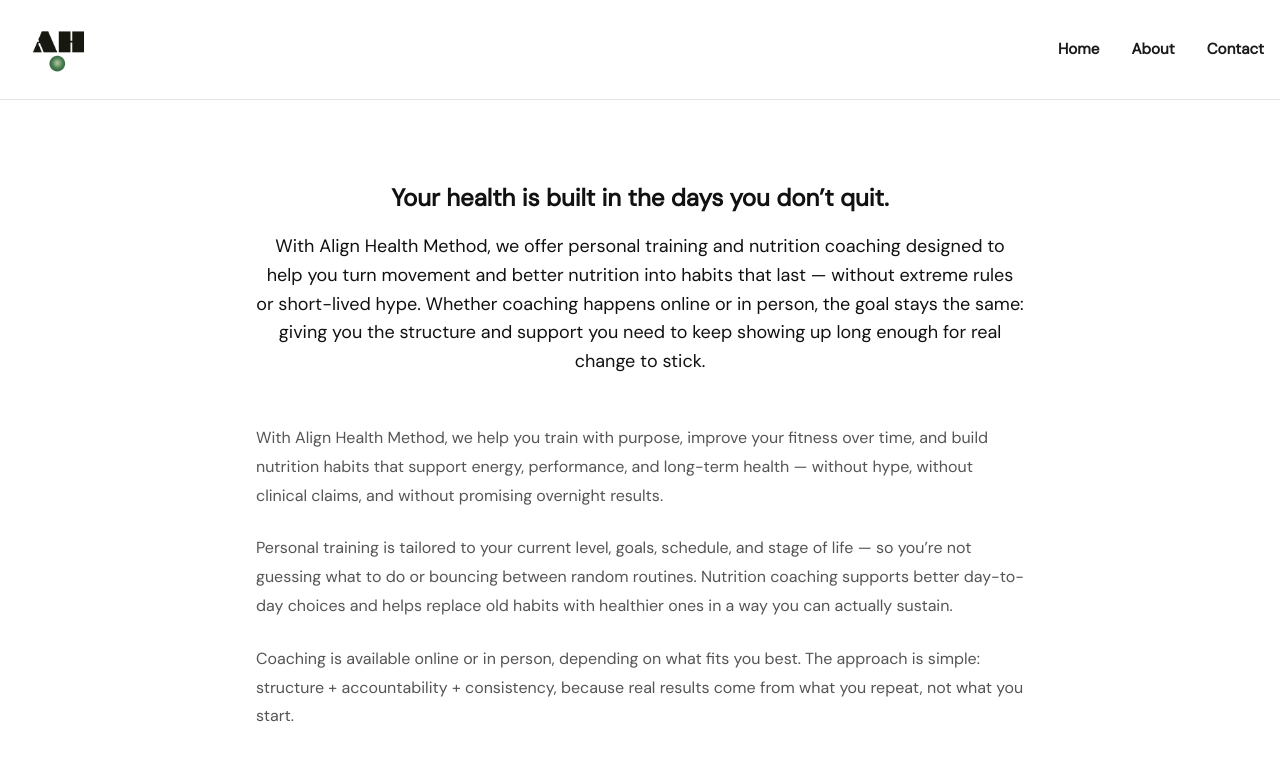
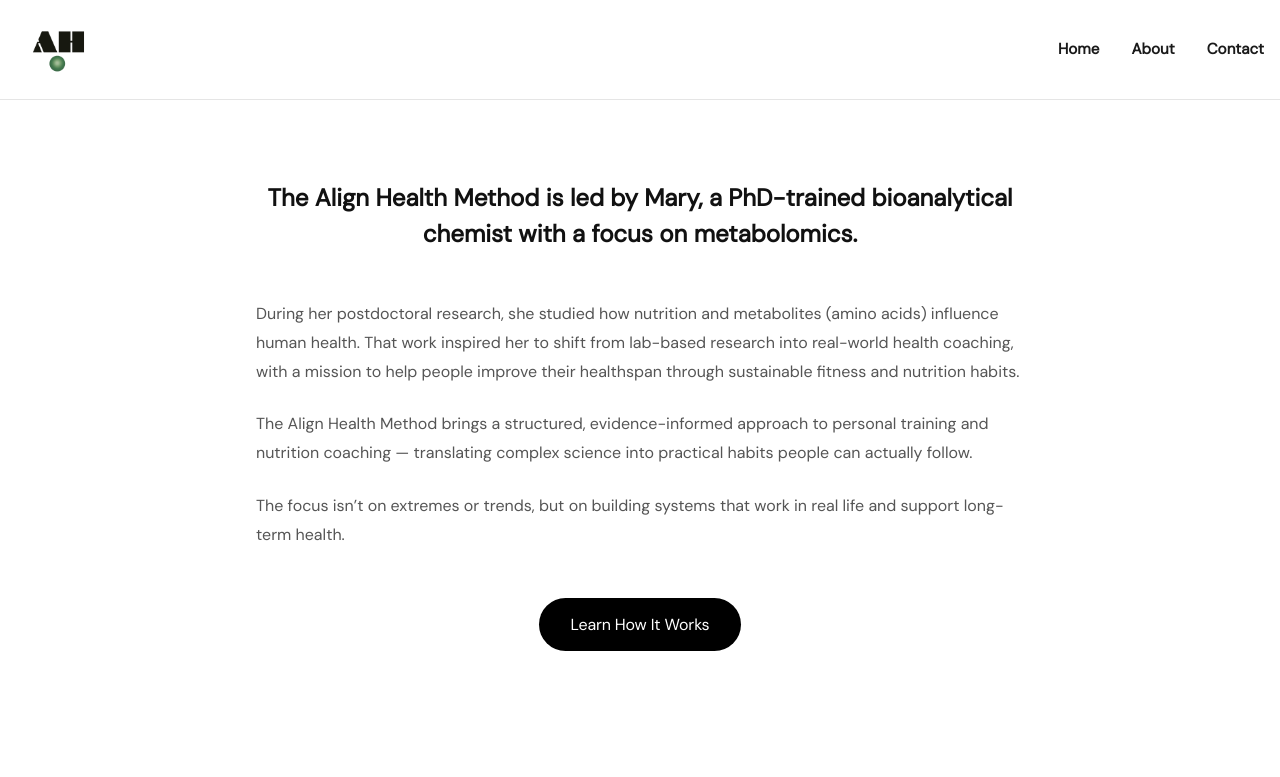
Before and after one commit to maryamt52/AlignHealthy, a React (Vite) app: page /about in a window 1280 px wide. Shown: the top 777 px of the page. Built offline with nearby package versions, Linux system fonts and the light colour scheme.

Commit message:
chore: refine landing page layout and update about bio

```diff
--- a/src/components/HomeBio.jsx
+++ b/src/components/HomeBio.jsx
@@ -4,21 +4,34 @@
     return (
         <section className="section" style={{ background: 'var(--color-white)', padding: '4rem 0' }}>
             <div className="container" style={{ maxWidth: '800px', margin: '0 auto', textAlign: 'left' }}>
-                <p style={{ fontWeight: '600', marginBottom: '1.5rem', fontSize: '1.25rem', color: 'var(--color-text-main)' }}>
+                <p style={{ fontWeight: '600', marginBottom: '1.5rem', fontSize: '1.25rem', color: 'var(--color-text-main)', textAlign: 'center' }}>
                     Personal training and nutrition coaching built for long-term health — with structure, accountability, and consistency. Online or in person.
                 </p>
+
+                <h2 style={{ textAlign: 'center', fontSize: '1.75rem', fontWeight: '700', marginBottom: '2rem', color: 'var(--color-primary)' }}>
+                    Evolving your health, built for the long game.
+                </h2>
+
                 <p style={{ fontSize: '1.125rem', lineHeight: '1.6', marginBottom: '2rem', color: 'var(--color-text-main)' }}>
                     We help you train with purpose, improve your fitness over time, and build nutrition habits that support energy, performance, and long-term health — without hype or unrealistic promises.
                 </p>
-                <ul style={{ listStyleType: 'disc', paddingLeft: '1.5rem', marginBottom: '2rem', fontSize: '1.125rem', lineHeight: '1.6', color: 'var(--color-text-main)' }}>
+                <ul style={{ listStyleType: 'disc', paddingLeft: '1.5rem', marginBottom: '3rem', fontSize: '1.125rem', lineHeight: '1.6', color: 'var(--color-text-main)' }}>
                     <li style={{ marginBottom: '0.5rem' }}>Personal training tailored to your level, goals, schedule, and stage of life</li>
                     <li style={{ marginBottom: '0.5rem' }}>Nutrition coaching that builds sustainable day-to-day habits</li>
                     <li style={{ marginBottom: '0.5rem' }}>Online or in-person coaching</li>
                     <li style={{ marginBottom: '0.5rem' }}>Structure + accountability + consistency (so results actually stick)</li>
                 </ul>
-                <p style={{ fontSize: '1.25rem', fontWeight: 'bold', color: 'var(--color-primary)', textAlign: 'center' }}>
-                    Real results come from what you repeat, not what you start.
-                </p>
+                <div style={{
+                    backgroundColor: 'rgba(44, 95, 45, 0.1)', // Light primary color background
+                    padding: '2rem',
+                    borderRadius: '8px',
+                    marginTop: '2rem',
+                    textAlign: 'center'
+                }}>
+                    <p style={{ fontSize: '1.5rem', fontWeight: '700', color: 'var(--color-primary)', margin: 0 }}>
+                        Real results come from what you repeat, not what you start.
+                    </p>
+                </div>
             </div>
         </section>
     );
--- a/src/pages/About.jsx
+++ b/src/pages/About.jsx
@@ -11,23 +11,19 @@
                     {/* The Header/Slogan Part */}
                     <div style={{ marginBottom: '3rem', textAlign: 'center' }}>
                         <p style={{ fontWeight: '600', marginBottom: '1rem', fontSize: '1.5rem', color: 'var(--color-text-main)' }}>
-                            Your health is built in the days you don’t quit.
-                        </p>
-                        <p style={{ marginBottom: '2rem', fontSize: '1.125rem', lineHeight: '1.6', color: 'var(--color-text-main)' }}>
-                            With Align Health Method, we offer personal training and nutrition coaching designed to help you turn movement and better nutrition into habits that last — without extreme rules or short-lived hype. Whether coaching happens online or in person, the goal stays the same: giving you the structure and support you need to keep showing up long enough for real change to stick.
+                            The Align Health Method is led by Mary, a PhD-trained bioanalytical chemist with a focus on metabolomics.
                         </p>
                     </div>
 
-                    {/* The 3 Paragraphs requested to be moved here */}
                     <div style={{ textAlign: 'left', color: 'var(--color-text-muted)', lineHeight: '1.8' }}>
                         <p style={{ marginBottom: '1.5rem' }}>
-                            With Align Health Method, we help you train with purpose, improve your fitness over time, and build nutrition habits that support energy, performance, and long-term health — without hype, without clinical claims, and without promising overnight results.
+                            During her postdoctoral research, she studied how nutrition and metabolites (amino acids) influence human health. That work inspired her to shift from lab-based research into real-world health coaching, with a mission to help people improve their healthspan through sustainable fitness and nutrition habits.
                         </p>
                         <p style={{ marginBottom: '1.5rem' }}>
-                            Personal training is tailored to your current level, goals, schedule, and stage of life — so you’re not guessing what to do or bouncing between random routines. Nutrition coaching supports better day-to-day choices and helps replace old habits with healthier ones in a way you can actually sustain.
+                            The Align Health Method brings a structured, evidence-informed approach to personal training and nutrition coaching — translating complex science into practical habits people can actually follow.
                         </p>
                         <p style={{ marginBottom: '2rem' }}>
-                            Coaching is available online or in person, depending on what fits you best. The approach is simple: structure + accountability + consistency, because real results come from what you repeat, not what you start.
+                            The focus isn’t on extremes or trends, but on building systems that work in real life and support long-term health.
                         </p>
                     </div>
 
```
